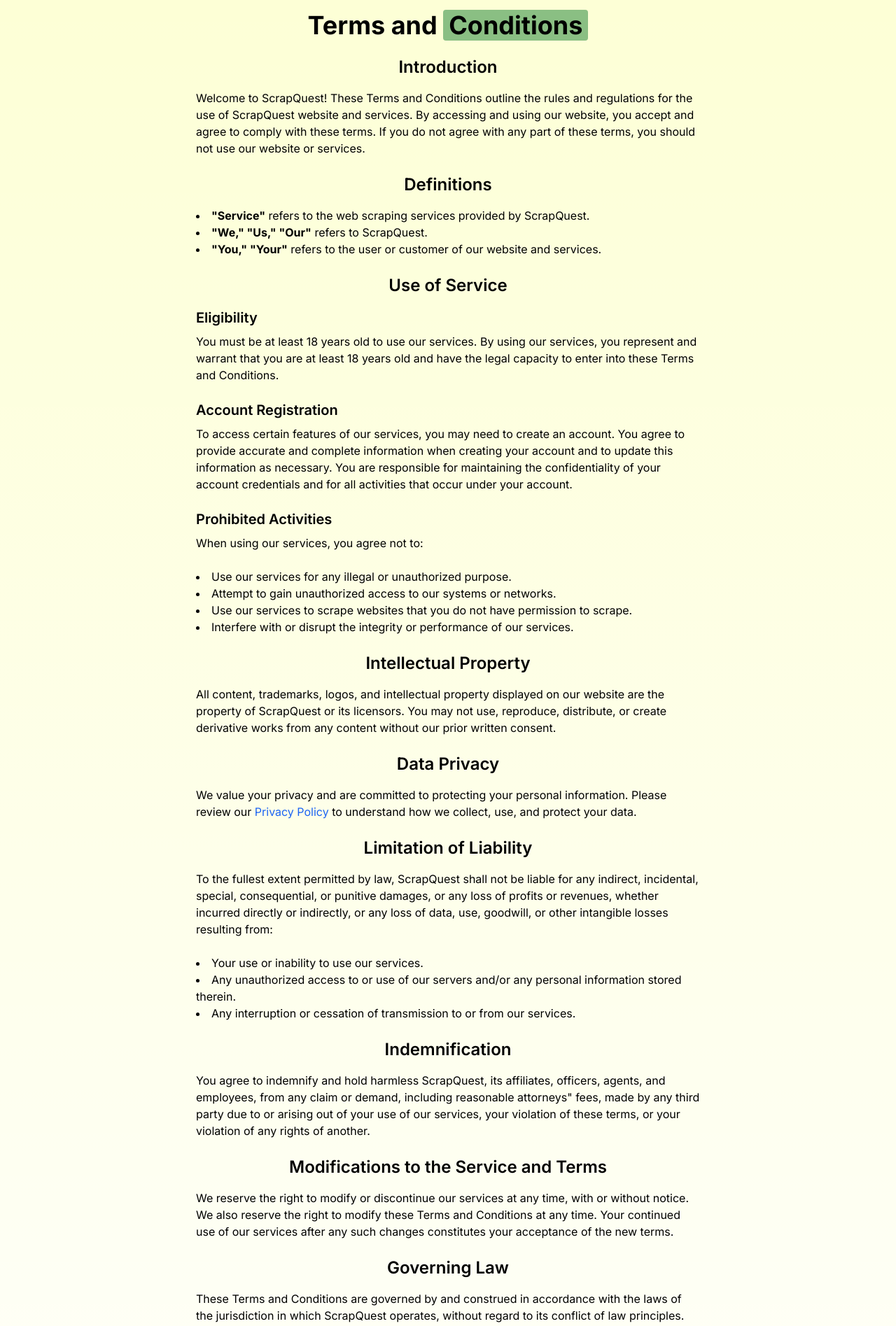
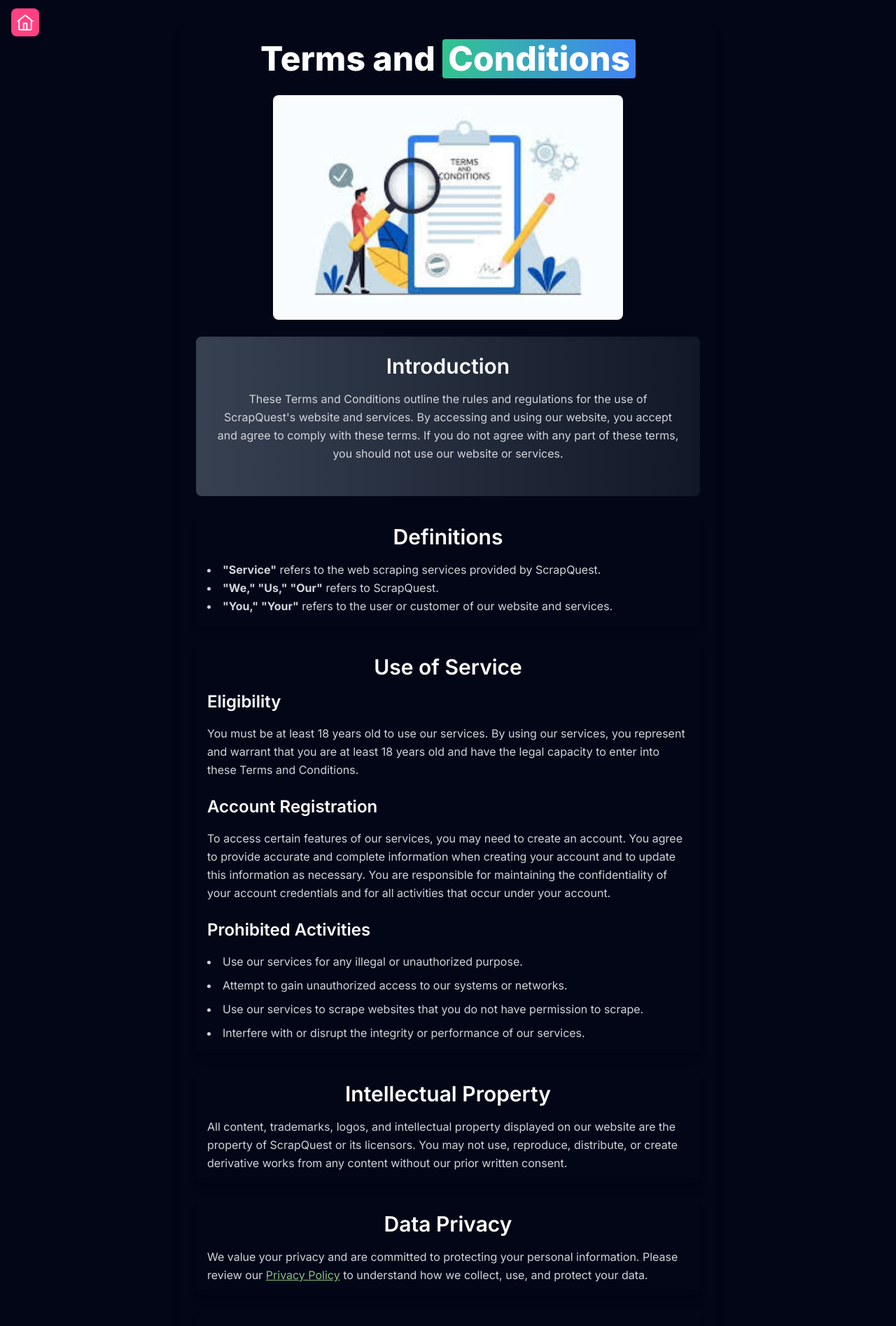
Before and after one commit to Abidsyed25/ScrapQuest, a Next.js app: page /termsconditions in a window 1280 px wide. Shown: the part 60-1955 px from the top of the page at 70% size. Built offline with nearby package versions, Linux system fonts and the light colour scheme.

Commit message:
terms fix1

```diff
--- a/app/termsconditions/page.tsx
+++ b/app/termsconditions/page.tsx
@@ -1,81 +1,101 @@
+import React from "react";
 import { Nav } from "@/components/Nav";
-import React from "react";
+import Footer from "@/components/Footer";
 import Link from "next/link";
 import Image from "next/image";
-import homeIcon from './homeicon.png'; // Ensure this path is correct
-import Footer from "@/components/Footer";
-const TermsAndConditions = () => {
+import homeIcon from "./homeicon.png"; // Ensure this path is correct
+import termsIcon from "./image.png"; // Ensure this path is correct
+
+const TermsAndConditions: React.FC = () => {
   const homeIconStyle: React.CSSProperties = {
-    position: 'absolute',
-    top: '0.1rem',
-    left: '-28rem',
-    width: '2.5rem',
-    cursor: 'pointer'
+    position: "absolute",
+    top: "1rem",
+    left: "1rem",
+    width: "2.5rem",
+    cursor: "pointer",
   };
 
   return (
-    <div className="relative">
+    <div className="relative bg-slate-950 min-h-screen">
       <Nav />
-      <div className="container mx-auto p-6 max-w-[48rem]">
-        <div style={{ position: 'relative' }}>
-          <Link href="/" legacyBehavior>
-            <a>
-              <Image src={homeIcon} alt="Home" style={homeIconStyle} width={50} height={50} />
-            </a>
+      <Link href="/" passHref>
+        <Image
+          src={homeIcon}
+          alt="Home"
+          style={homeIconStyle}
+          width={50}
+          height={50}
+          className="mt-14 hover:scale-110 transition-transform duration-300"
+        />
       </Link>
+      <div className="text-white container mx-auto p-6 max-w-[48rem] shadow-lg rounded-lg mt-10 relative">
+        <div className="text-center">
+          <h1 className="text-5xl font-extrabold mb-6 text-center text-white hover:text-[#8abf83] transition duration-300 ease-in-out">
+            Terms and{" "}
+            <span className="bg-gradient-to-r from-green-400 to-blue-500 text-white rounded px-2 py-1 inline-block transform hover:scale-110 transition-transform duration-300">
+              Conditions
+            </span>
+          </h1>
+          <Image
+            src={termsIcon}
+            alt="Terms and Conditions"
+            className="rounded-lg mx-auto mb-6 hover:scale-105 transition-transform duration-300 ease-in-out"
+            width={500}
+            height={300}
+          />
         </div>
 
-        <h1 className="text-4xl font-bold mb-6 text-center">
-          Terms and <span className="bg-[#8abf83] rounded px-2">Conditions</span>
-        </h1>
-
-        <section className="mb-6">
-          <h2 className="text-2xl font-semibold mb-4 text-center">
+        <div className="relative bg-gradient-to-r from-gray-700 to-gray-900 p-6 rounded-lg shadow-inner mb-6">
+          <div className="relative z-10">
+            <h2 className="text-3xl text-center font-semibold mb-4 text-white animate-pulse">
               Introduction
             </h2>
-          <p className="mb-6 text-white-700">
-            Welcome to ScrapQuest! These Terms and Conditions outline the rules
-            and regulations for the use of ScrapQuest website and services. By
-            accessing and using our website, you accept and agree to comply with
-            these terms. If you do not agree with any part of these terms, you
+            <p className="mb-6 text-gray-300 leading-relaxed text-center">
+              These Terms and Conditions outline the rules and regulations for
+              the use of ScrapQuest's website and services. By accessing and
+              using our website, you accept and agree to comply with these
+              terms. If you do not agree with any part of these terms, you
               should not use our website or services.
             </p>
-        </section>
+          </div>
+        </div>
 
-        <section className="mb-6">
-          <h2 className="text-2xl font-semibold mb-4 text-center">
+        <div className=" p-4 rounded-lg shadow-lg mb-6">
+          <h2 className="text-3xl text-center font-semibold mb-4 text-white">
             Definitions
           </h2>
-          <ul className="list-disc list-inside text-white-700 mb-6">
+          <ul className="list-disc list-inside text-gray-300 leading-relaxed">
             <li>
-              <strong>&quot;Service&quot;</strong> refers to the web scraping
-              services provided by ScrapQuest.
+              <strong>"Service"</strong> refers to the web scraping services
+              provided by ScrapQuest.
             </li>
             <li>
-              <strong>&quot;We,&quot; &quot;Us,&quot; &quot;Our&quot;</strong>{" "}
-              refers to ScrapQuest.
+              <strong>"We," "Us," "Our"</strong> refers to ScrapQuest.
             </li>
             <li>
-              <strong>&quot;You,&quot; &quot;Your&quot;</strong> refers to the
-              user or customer of our website and services.
+              <strong>"You," "Your"</strong> refers to the user or customer of
+              our website and services.
             </li>
           </ul>
-        </section>
+        </div>
 
-        <section className="mb-6">
-          <h2 className="text-2xl font-semibold mb-4 text-center">
+        <div className=" p-4 rounded-lg shadow-lg mb-6">
+          <h2 className="text-3xl text-center font-semibold mb-4 text-white">
             Use of Service
           </h2>
-          <h3 className="text-xl font-semibold mb-2">Eligibility</h3>
-          <p className="mb-6 text-white-700">
+          <h3 className="text-2xl font-semibold mb-4 text-white">
+            Eligibility
+          </h3>
+          <p className="mb-6 text-gray-300 leading-relaxed">
             You must be at least 18 years old to use our services. By using our
             services, you represent and warrant that you are at least 18 years
             old and have the legal capacity to enter into these Terms and
             Conditions.
           </p>
-
-          <h3 className="text-xl font-semibold mb-2">Account Registration</h3>
-          <p className="mb-6 text-white-700">
+          <h3 className="text-2xl font-semibold mb-4 text-white">
+            Account Registration
+          </h3>
+          <p className="mb-6 text-gray-300 leading-relaxed">
             To access certain features of our services, you may need to create
             an account. You agree to provide accurate and complete information
             when creating your account and to update this information as
@@ -83,12 +103,10 @@ const TermsAndConditions = () => {
             of your account credentials and for all activities that occur under
             your account.
           </p>
-
-          <h3 className="text-xl font-semibold mb-2">Prohibited Activities</h3>
-          <p className="mb-6 text-white-700">
-            When using our services, you agree not to:
-          </p>
-          <ul className="list-disc list-inside text-white-700 mb-6">
+          <h3 className="text-2xl font-semibold mb-4 text-white">
+            Prohibited Activities
+          </h3>
+          <ul className="list-disc list-inside text-gray-300 leading-relaxed space-y-2">
             <li>Use our services for any illegal or unauthorized purpose.</li>
             <li>
               Attempt to gain unauthorized access to our systems or networks.
@@ -102,46 +120,49 @@ const TermsAndConditions = () => {
               services.
             </li>
           </ul>
-        </section>
+        </div>
 
-        <section className="mb-6">
-          <h2 className="text-2xl font-semibold mb-4 text-center">
+        <div className=" p-4 rounded-lg shadow-lg mb-6">
+          <h2 className="text-3xl text-center font-semibold mb-4 text-white">
             Intellectual Property
           </h2>
-          <p className="mb-6 text-white-700">
+          <p className="text-gray-300 leading-relaxed">
             All content, trademarks, logos, and intellectual property displayed
             on our website are the property of ScrapQuest or its licensors. You
             may not use, reproduce, distribute, or create derivative works from
             any content without our prior written consent.
           </p>
-        </section>
+        </div>
 
-        <section className="mb-6">
-          <h2 className="text-2xl font-semibold mb-4 text-center">
+        <div className=" p-4 rounded-lg shadow-lg mb-6">
+          <h2 className="text-3xl text-center font-semibold mb-4 text-white">
             Data Privacy
           </h2>
-          <p className="mb-6 text-white-700">
+          <p className="text-gray-300 leading-relaxed">
             We value your privacy and are committed to protecting your personal
             information. Please review our{" "}
-            <a href="#" className="text-blue-600">
+            <a
+              href="#"
+              className="text-[#8abf83] underline hover:text-[#a4d39f] transition-colors duration-300 ease-in-out"
+            >
               Privacy Policy
             </a>{" "}
             to understand how we collect, use, and protect your data.
           </p>
-        </section>
+        </div>
 
-        <section className="mb-6">
-          <h2 className="text-2xl font-semibold mb-4 text-center">
+        <div className=" p-4 rounded-lg shadow-lg mb-6">
+          <h2 className="text-3xl text-center font-semibold mb-4 text-white">
             Limitation of Liability
           </h2>
-          <p className="mb-6 text-white-700">
+          <p className="text-gray-300 leading-relaxed">
             To the fullest extent permitted by law, ScrapQuest shall not be
             liable for any indirect, incidental, special, consequential, or
             punitive damages, or any loss of profits or revenues, whether
             incurred directly or indirectly, or any loss of data, use, goodwill,
             or other intangible losses resulting from:
           </p>
-          <ul className="list-disc list-inside text-white-700 mb-6">
+          <ul className="list-disc list-inside text-gray-300 leading-relaxed space-y-2">
             <li>Your use or inability to use our services.</li>
             <li>
               Any unauthorized access to or use of our servers and/or any
@@ -152,70 +173,61 @@ const TermsAndConditions = () => {
               services.
             </li>
           </ul>
-        </section>
+        </div>
 
-        <section className="mb-6">
-          <h2 className="text-2xl font-semibold mb-4 text-center">
+        <div className="p-4 rounded-lg shadow-lg mb-6">
+          <h2 className="text-3xl text-center font-semibold mb-4 text-white">
             Indemnification
           </h2>
-          <p className="mb-6 text-white-700">
+          <p className="text-gray-300 leading-relaxed">
             You agree to indemnify and hold harmless ScrapQuest, its affiliates,
             officers, agents, and employees, from any claim or demand, including
-            reasonable attorneys&quot; fees, made by any third party due to or
+            reasonable attorneys' fees, made by any third party due to or
             arising out of your use of our services, your violation of these
             terms, or your violation of any rights of another.
           </p>
-        </section>
+        </div>
 
-        <section className="mb-6">
-          <h2 className="text-2xl font-semibold mb-4 text-center">
+        <div className=" p-4 rounded-lg shadow-lg mb-6">
+          <h2 className="text-3xl text-center font-semibold mb-4 text-white">
             Modifications to the Service and Terms
           </h2>
-          <p className="mb-6 text-white-700">
+          <p className="text-gray-300 leading-relaxed">
             We reserve the right to modify or discontinue our services at any
             time, with or without notice. We also reserve the right to modify
             these Terms and Conditions at any time. Your continued use of our
             services after any such changes constitutes your acceptance of the
             new terms.
           </p>
-        </section>
+        </div>
 
-        <section className="mb-6">
-          <h2 className="text-2xl font-semibold mb-4 text-center">
-            Governing Law
-          </h2>
-          <p className="mb-6 text-white-700">
-            These Terms and Conditions are governed by and construed in
-            accordance with the laws of the jurisdiction in which ScrapQuest
-            operates, without regard to its conflict of law principles.
-          </p>
-        </section>
-
-        <section className="mb-6">
-          <h2 className="text-2xl font-semibold mb-4 text-center">
+        <h2 className="text-3xl text-center font-semibold mb-4 text-white">
           Contact Us
         </h2>
-          <p className="mb-6 text-white-700">
+        <div className="bg-gradient-to-r from-gray-700 to-gray-900 p-6 rounded-lg shadow-inner text-center">
+          <p className="mb-4 text-white text-lg">
             If you have any questions or concerns about these Terms and
             Conditions, please contact us:
           </p>
-          <p className="mb-6 text-white-700 text-center">
+          <p className="mb-4 text-gray-300 text-lg">
             Email:{" "}
-            <a href="mailto:support@scrapquest.com" className="text-blue-600">
+            <a
+              href="mailto:support@scrapquest.com"
+              className="text-blue-300 underline hover:text-blue-400 transition-colors duration-300 ease-in-out"
+            >
               support@scrapquest.com
             </a>
-            <br />
+          </p>
+          <p className="text-gray-300 text-lg">
             Phone:{" "}
-            <a href="tel:+123456789" className="text-blue-600">
+            <a
+              href="tel:+123456789"
+              className="text-blue-300 underline hover:text-blue-400 transition-colors duration-300 ease-in-out"
+            >
               +1 234 567 89
             </a>
           </p>
-        </section>
-
-        <p className="mb-6 text-white-700 text-center">
-          By using our website and services, you acknowledge that you have read,
-          understood, and agree to be bound by these Terms and Conditions.
-        </p>
+        </div>
       </div>
       <Footer />
     </div>
```
Also changed, not shown: app/termsconditions/image.png (added). Lines whose indentation alone changed are shown as unchanged.
